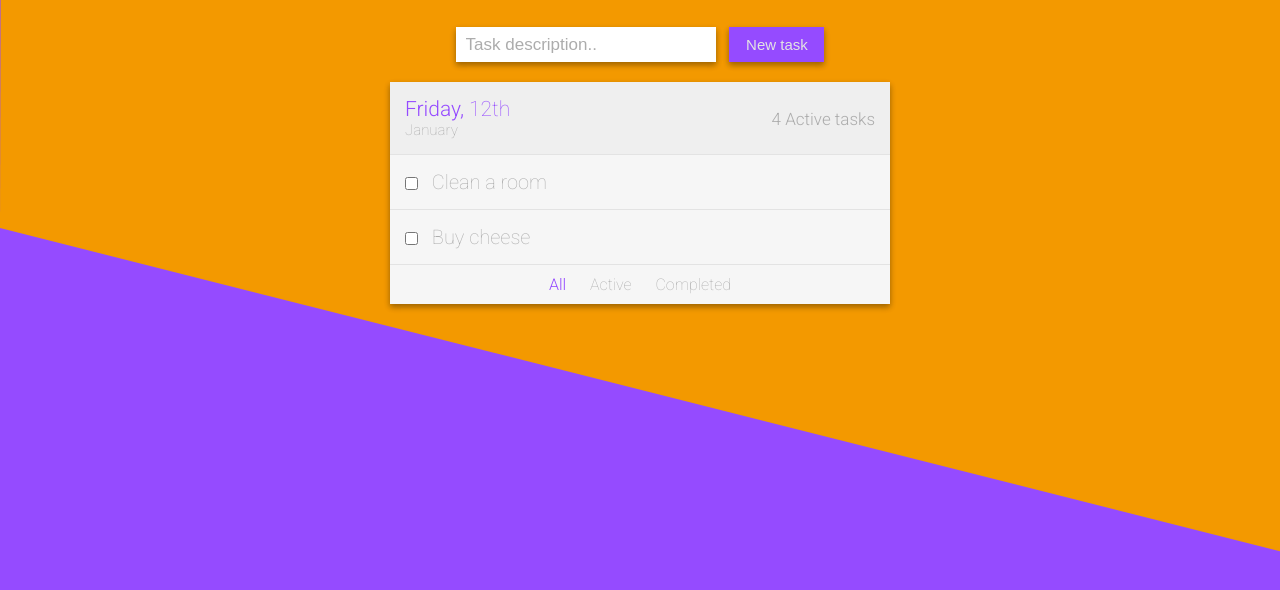
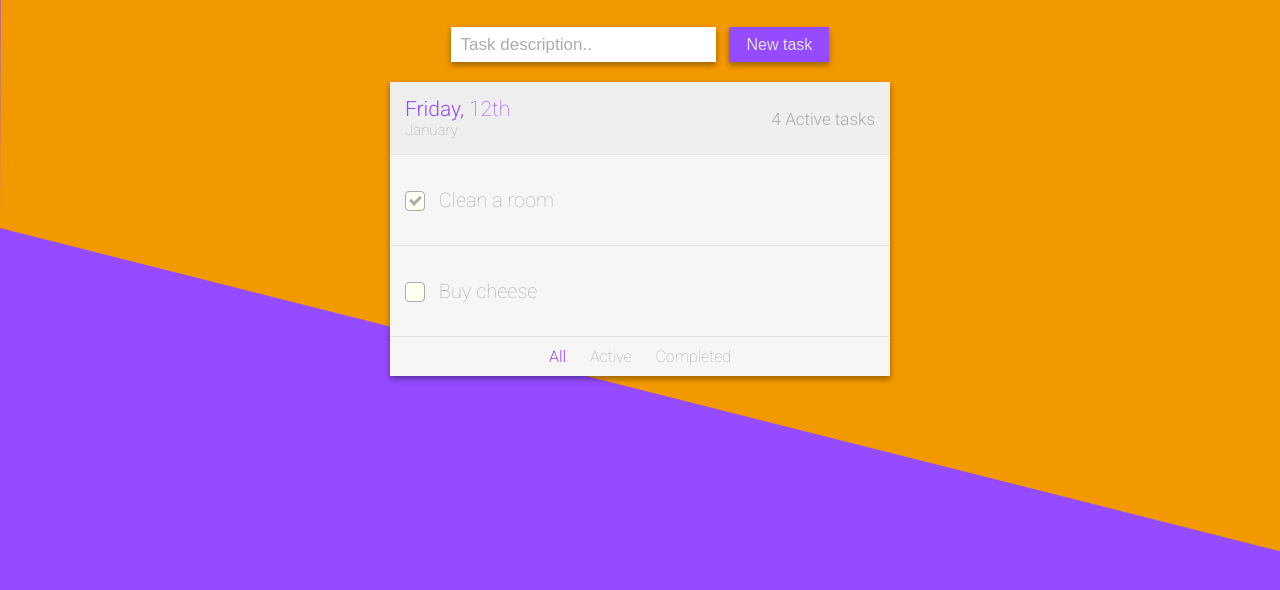
Before and after one commit to karlveskus/todo-app, a website with bundled scripts: page index.html in a window 1280 px wide. Shown: the part 156-746 px from the top of the page. Built offline with nearby package versions, Linux system fonts and the light colour scheme.

Commit message:
Add checkbox

```diff
--- a/css/style.scss
+++ b/css/style.scss
@@ -47,11 +47,12 @@ body {
             font-size: 17px;
             font-weight: 100;
             height: 35px;
+            outline: none;
             padding: 0 10px;
-            width: 260px;
+            width: 265px;
 
             @media (max-width: 500px) {
-                width: calc(100% - 125px);
+                width: calc(100% - 135px);
             }
 
             &::placeholder {
@@ -65,12 +66,18 @@ body {
             box-shadow: $box-shadow;
             box-sizing: border-box;
             color: $line-gray;
-            font-size: 15px;
+            font-size: 16px;
             font-weight: 100;
             height: 35px;
             margin-left: 10px;
+            outline: none;
             vertical-align: top;
-            width: 95px;
+            width: 100px;
+
+            &:hover, &:active {
+                background: $dark-purple;
+                cursor: pointer;
+            }
         }
     }
 
@@ -127,8 +134,46 @@ body {
                     border-bottom: 1px solid $line-gray;
                     padding: 15px;
 
-                    input {
-                        margin: 0;
+                    .checkbox {
+                        display: inline-block;
+                        margin: 20px auto;
+                        position: relative;
+                        vertical-align: middle;
+                        width: 20px;
+
+                        label {
+                            background: #FCFFF4;
+                            border: 1px solid $text-gray;
+                            border-radius: 4px;
+                            cursor: pointer;
+                            height: 18px;
+                            left: 0;
+                            position: absolute;
+                            top: 1px;
+                            width: 18px;
+
+                            &:after {
+                                border: 3px solid $text-gray;
+                                border-right: none;
+                                border-top: none;
+                                content: '';
+                                height: 4px;
+                                left: 4px;
+                                opacity: 0;
+                                position: absolute;
+                                top: 4px;
+                                transform: rotate(-45deg);
+                                width: 8px;
+                            }
+                        }
+
+                        input[type=checkbox] {
+                            visibility: hidden;
+
+                            &:checked + label:after {
+                                opacity: 1;
+                            }
+                        }
                     }
 
                     p {
@@ -136,10 +181,15 @@ body {
                         font-size: 20px;
                         margin: 0 0 0 10px;
                         overflow: hidden;
+                        position: relative;
                         text-overflow: ellipsis;
-                        vertical-align: bottom;
+                        vertical-align: middle;
                         white-space: nowrap;
-                        width: 90%;
+                        width: 80%;
+                    }
+
+                    &:hover {
+                        background: $dark-gray;
                     }
                 }
             }
@@ -155,6 +205,11 @@ body {
                         color: $purple;
                         font-weight: 300;
                     }
+
+                    &:hover {
+                        color: $purple;
+                        cursor: pointer;
+                    }
                 }
             }
         }
--- a/index.html
+++ b/index.html
@@ -23,11 +23,17 @@
         </div>
         <ul id="task-list">
             <li>
-                <input type="checkbox" />
+                <div class="checkbox">
+                    <input type="checkbox" value="None" id="checkbox-1" name="check" checked />
+                    <label for="checkbox-1"></label>
+                </div>
                 <p>Clean a room</p>
             </li>
             <li>
-                <input type="checkbox" />
+                <div class="checkbox">
+                    <input type="checkbox" value="None" id="checkbox-2" name="check" />
+                    <label for="checkbox-2"></label>
+                </div>
                 <p>Buy cheese</p>
             </li>
         </ul>
```
